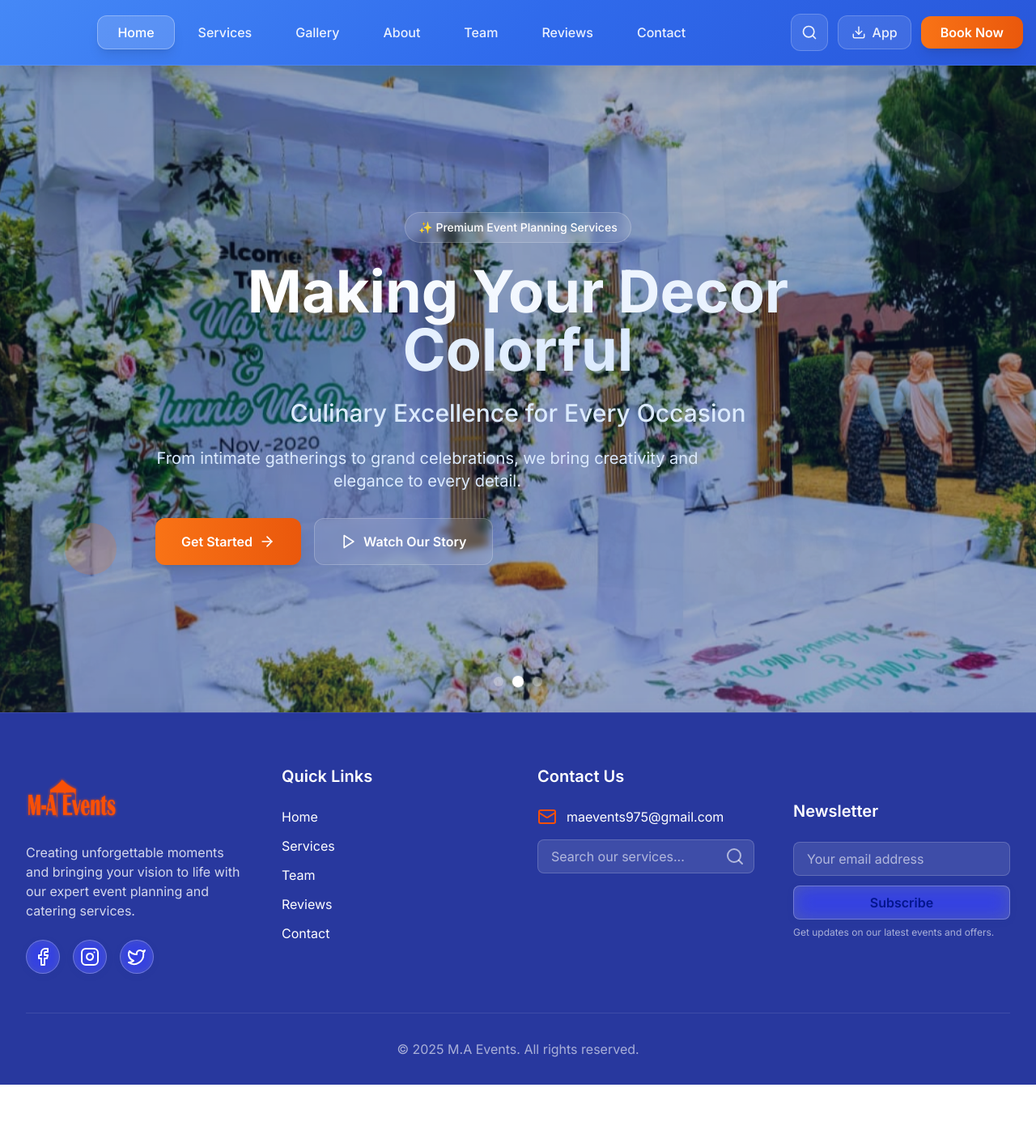
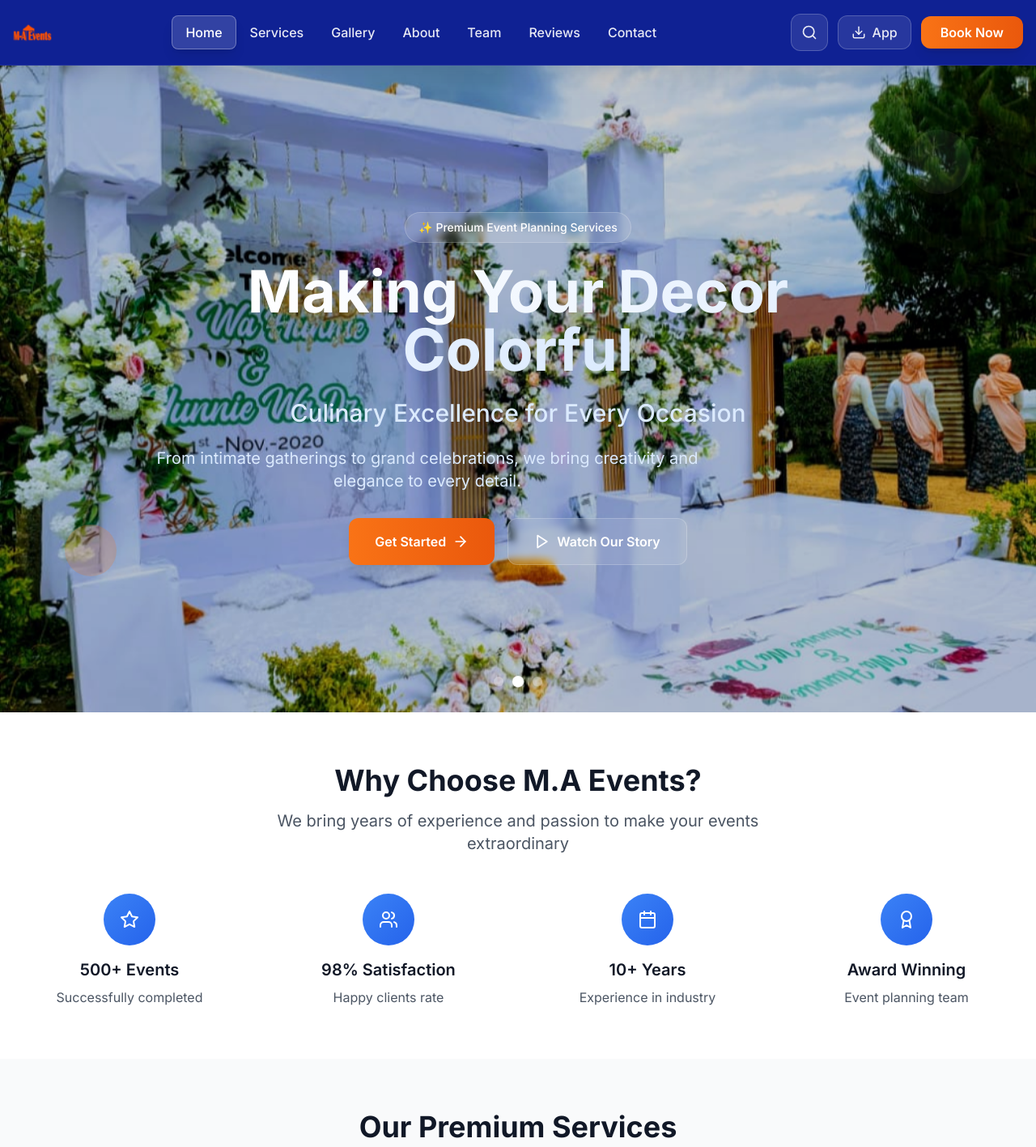
Before and after one commit to alvin20000/ma, a React (Vite) app: page / in a window 1280 px wide. Shown: the top 1417 px of the page at 81% size. Before the commit the page ends 1340 px from the top, so only its background shows below. Built offline with nearby package versions, Linux system fonts and the light colour scheme.

Commit message:
Redesign header and enhance home page

```diff
--- a/src/components/Header.tsx
+++ b/src/components/Header.tsx
@@ -1,5 +1,5 @@
 import React, { useState, useEffect } from 'react';
-import { Menu, X, Search, Download, Home, Briefcase, Camera, Users, Star, MessageCircle, Phone } from 'lucide-react';
+import { Menu, X, Search, Download } from 'lucide-react';
 import { motion, AnimatePresence } from 'framer-motion';
 import Booking from './Booking';
 import logo from '../assets/images/logos/logo.png';
@@ -28,13 +28,13 @@ export default function Header({ activeSection, setActiveSection, isMobileMenuOp
   }, []);
 
   const navigationItems = [
-    { id: 'home', label: 'Home', icon: <Home size={18} /> },
-    { id: 'services', label: 'Services', icon: <Briefcase size={18} /> },
-    { id: 'gallery', label: 'Gallery', icon: <Camera size={18} /> },
-    { id: 'about', label: 'About', icon: <Users size={18} /> },
-    { id: 'team', label: 'Team', icon: <Users size={18} /> },
-    { id: 'reviews', label: 'Reviews', icon: <Star size={18} /> },
-    { id: 'contact', label: 'Contact', icon: <Phone size={18} /> }
+    { id: 'home', label: 'Home' },
+    { id: 'services', label: 'Services' },
+    { id: 'gallery', label: 'Gallery' },
+    { id: 'about', label: 'About' },
+    { id: 'team', label: 'Team' },
+    { id: 'reviews', label: 'Reviews' },
+    { id: 'contact', label: 'Contact' }
   ];
 
   const handleNavClick = (sectionId: string) => {
@@ -65,29 +65,42 @@ export default function Header({ activeSection, setActiveSection, isMobileMenuOp
   const NavLink = ({ item }: { item: typeof navigationItems[0] }) => (
     <motion.button
       onClick={() => handleNavClick(item.id)}
-      className={`modern-nav-link ${activeSection === item.id ? 'active' : ''}`}
+      className={`nav-link-centered ${activeSection === item.id ? 'active' : ''}`}
       whileHover={{ scale: 1.05 }}
       whileTap={{ scale: 0.95 }}
     >
-      <span className="nav-text">{item.label}</span>
+      {item.label}
     </motion.button>
   );
 
   return (
-    <header className="fixed top-0 left-0 right-0 z-50 modern-header">
+    <header className="fixed top-0 left-0 right-0 z-50 footer-header">
       <div className="container mx-auto px-4">
         <div className="flex justify-between items-center h-20">
-          {/* Empty space for logo removal */}
-          <div></div>
+          {/* Logo */}
+          <div className="flex items-center">
+            <motion.div
+              className="h-12 w-12"
+              initial={{ opacity: 0, x: -20 }}
+              animate={{ opacity: 1, x: 0 }}
+              transition={{ duration: 0.5 }}
+            >
+              <img
+                src={logo}
+                alt="M.A Events Logo"
+                className="h-full w-full object-contain"
+              />
+            </motion.div>
+          </div>
 
           {/* Desktop Navigation */}
-          <nav className="hidden lg:flex items-center justify-center space-x-1 flex-1">
+          <nav className="hidden lg:flex items-center justify-center">
             {navigationItems.map((item) => (
               <NavLink key={item.id} item={item} />
             ))}
           </nav>
 
-          {/* Action Buttons */}
+          {/* Search and Action Buttons */}
           <div className="flex items-center space-x-3">
             {/* Search */}
             <AnimatePresence>
@@ -96,7 +109,7 @@ export default function Header({ activeSection, setActiveSection, isMobileMenuOp
                   initial={{ opacity: 0, width: 0 }}
                   animate={{ opacity: 1, width: 'auto' }}
                   exit={{ opacity: 0, width: 0 }}
-                  className="absolute top-full right-0 mt-2 z-50"
+                  className="absolute top-full right-4 mt-2 z-50"
                 >
                   <input
                     type="text"
@@ -114,7 +127,7 @@ export default function Header({ activeSection, setActiveSection, isMobileMenuOp
               whileHover={{ scale: 1.1 }}
               whileTap={{ scale: 0.95 }}
               onClick={() => setIsSearchOpen(!isSearchOpen)}
-              className="modern-icon-btn"
+              className="header-icon-btn"
             >
               <Search size={20} />
             </motion.button>
@@ -124,7 +137,7 @@ export default function Header({ activeSection, setActiveSection, isMobileMenuOp
               whileHover={{ scale: 1.05 }}
               whileTap={{ scale: 0.95 }}
               onClick={handleDownloadApp}
-              className="hidden md:flex modern-action-btn"
+              className="hidden md:flex header-action-btn"
             >
               <Download size={18} />
               <span>App</span>
@@ -135,7 +148,7 @@ export default function Header({ activeSection, setActiveSection, isMobileMenuOp
               whileHover={{ scale: 1.05 }}
               whileTap={{ scale: 0.95 }}
               onClick={() => setShowBooking(true)}
-              className="hidden md:flex modern-primary-btn"
+              className="hidden md:flex header-primary-btn"
             >
               Book Now
             </motion.button>
@@ -144,7 +157,7 @@ export default function Header({ activeSection, setActiveSection, isMobileMenuOp
             <motion.button
               whileHover={{ scale: 1.1 }}
               whileTap={{ scale: 0.95 }}
-              className="lg:hidden modern-icon-btn"
+            className="lg:hidden header-icon-btn"
               onClick={() => setIsMobileMenuOpen(!isMobileMenuOpen)}
             >
               {isMobileMenuOpen ? <X size={24} /> : <Menu size={24} />}
@@ -160,7 +173,7 @@ export default function Header({ activeSection, setActiveSection, isMobileMenuOp
             initial={{ opacity: 0, y: -20 }}
             animate={{ opacity: 1, y: 0 }}
             exit={{ opacity: 0, y: -20 }}
-            className="modern-mobile-menu"
+            className="footer-mobile-menu"
           >
             <div className="container mx-auto px-4 py-6">
               <div className="grid grid-cols-2 gap-3 mb-6">
@@ -168,7 +181,7 @@ export default function Header({ activeSection, setActiveSection, isMobileMenuOp
                   <motion.button
                     key={item.id}
                     onClick={() => handleNavClick(item.id)}
-                    className={`modern-mobile-nav-item ${activeSection === item.id ? 'active' : ''}`}
+                    className={`footer-mobile-nav-item ${activeSection === item.id ? 'active' : ''}`}
                     whileHover={{ scale: 1.02 }}
                     whileTap={{ scale: 0.98 }}
                   >
@@ -182,7 +195,7 @@ export default function Header({ activeSection, setActiveSection, isMobileMenuOp
                   whileHover={{ scale: 1.02 }}
                   whileTap={{ scale: 0.98 }}
                   onClick={handleDownloadApp}
-                  className="modern-action-btn w-full justify-center"
+                  className="header-action-btn w-full justify-center"
                 >
                   <Download size={18} />
                   <span>Download App</span>
@@ -195,7 +208,7 @@ export default function Header({ activeSection, setActiveSection, isMobileMenuOp
                     setShowBooking(true);
                     setIsMobileMenuOpen(false);
                   }}
-                  className="modern-primary-btn w-full justify-center"
+                  className="header-primary-btn w-full justify-center"
                 >
                   Book Now
                 </motion.button>
@@ -212,10 +225,10 @@ export default function Header({ activeSection, setActiveSection, isMobileMenuOp
             initial={{ opacity: 0, y: -50, scale: 0.9 }}
             animate={{ opacity: 1, y: 0, scale: 1 }}
             exit={{ opacity: 0, y: -50, scale: 0.9 }}
-            className="modern-popup"
+            className="download-popup"
           >
             <div className="flex items-start space-x-4">
-              <div className="modern-popup-icon">
+              <div className="popup-icon">
                 <Download size={24} />
               </div>
               <div className="flex-1">
@@ -224,13 +237,13 @@ export default function Header({ activeSection, setActiveSection, isMobileMenuOp
                   Get the M-A Events app for a better experience.
                 </p>
                 <div className="flex space-x-2">
-                  <button className="modern-popup-btn">App Store</button>
-                  <button className="modern-popup-btn">Play Store</button>
+                  <button className="popup-btn">App Store</button>
+                  <button className="popup-btn">Play Store</button>
                 </div>
               </div>
               <button
                 onClick={() => setShowDownloadPopup(false)}
-                className="modern-icon-btn"
+                className="header-icon-btn"
               >
                 <X size={20} />
               </button>
@@ -261,7 +274,7 @@ export default function Header({ activeSection, setActiveSection, isMobileMenuOp
                 <h2 className="text-2xl font-bold text-gray-900">Book Our Services</h2>
                 <button
                   onClick={() => setShowBooking(false)}
-                  className="modern-icon-btn"
+                  className="header-icon-btn"
                 >
                   <X size={24} />
                 </button>
--- a/src/components/Hero.tsx
+++ b/src/components/Hero.tsx
@@ -1,6 +1,6 @@
 import React, { useState, useEffect } from 'react';
 import { motion } from 'framer-motion';
-import { ArrowRight, Play } from 'lucide-react';
+import { ArrowRight, Play, Star, Users, Calendar, Award, Sparkles, Heart } from 'lucide-react';
 import firstImage from '../assets/images/gallery/7.jpg';
 import secondImage from '../assets/images/gallery/9.jpg';
 import thirdImage from '../assets/images/gallery/3.jpg';
@@ -23,6 +23,47 @@ const slides = [
     title: "Stunning Decorations",
     subtitle: "Transform Any Space into Something Magical",
     description: "Our professional team ensures your event is perfectly planned, beautifully decorated, and flawlessly executed."
+  }
+];
+
+const features = [
+  {
+    icon: <Star className="w-6 h-6" />,
+    title: "500+ Events",
+    description: "Successfully completed"
+  },
+  {
+    icon: <Users className="w-6 h-6" />,
+    title: "98% Satisfaction",
+    description: "Happy clients rate"
+  },
+  {
+    icon: <Calendar className="w-6 h-6" />,
+    title: "10+ Years",
+    description: "Experience in industry"
+  },
+  {
+    icon: <Award className="w-6 h-6" />,
+    title: "Award Winning",
+    description: "Event planning team"
+  }
+];
+
+const services = [
+  {
+    icon: <Sparkles className="w-8 h-8" />,
+    title: "Event Decoration",
+    description: "Transform your venue with stunning decorations"
+  },
+  {
+    icon: <Heart className="w-8 h-8" />,
+    title: "Wedding Planning",
+    description: "Make your special day absolutely perfect"
+  },
+  {
+    icon: <Users className="w-8 h-8" />,
+    title: "Corporate Events",
+    description: "Professional events that impress"
   }
 ];
 
@@ -53,6 +94,8 @@ export default function Hero({ onNavigate }: HeroProps) {
   };
 
   return (
+    <div className="min-h-screen">
+      {/* Hero Section */}
       <section className="relative h-screen overflow-hidden bg-gradient-to-br from-blue-900 via-blue-800 to-blue-700">
         {/* Background Slides */}
         {slides.map((slide, index) => (
@@ -131,7 +174,7 @@ export default function Hero({ onNavigate }: HeroProps) {
                   initial={{ opacity: 0, y: 20 }}
                   animate={{ opacity: 1, y: 0 }}
                   transition={{ delay: 0.6 }}
-                className="flex flex-col sm:flex-row gap-4"
+                  className="flex flex-col sm:flex-row gap-4 justify-center"
                 >
                   <motion.button
                     onClick={handleGetStarted}
@@ -184,5 +227,127 @@ export default function Hero({ onNavigate }: HeroProps) {
         <div className="absolute bottom-40 left-20 w-16 h-16 bg-orange-500/20 rounded-full animate-float" style={{ animationDelay: '1s' }} />
         <div className="absolute top-1/2 right-40 w-12 h-12 bg-blue-400/20 rounded-full animate-float" style={{ animationDelay: '2s' }} />
       </section>
+
+      {/* Features Section */}
+      <section className="py-16 bg-white">
+        <div className="container mx-auto px-4">
+          <motion.div
+            initial={{ opacity: 0, y: 20 }}
+            whileInView={{ opacity: 1, y: 0 }}
+            transition={{ duration: 0.5 }}
+            className="text-center mb-12"
+          >
+            <h2 className="text-3xl md:text-4xl font-bold text-gray-900 mb-4">
+              Why Choose M.A Events?
+            </h2>
+            <p className="text-xl text-gray-600 max-w-2xl mx-auto">
+              We bring years of experience and passion to make your events extraordinary
+            </p>
+          </motion.div>
+
+          <div className="grid grid-cols-2 md:grid-cols-4 gap-8">
+            {features.map((feature, index) => (
+              <motion.div
+                key={index}
+                initial={{ opacity: 0, y: 20 }}
+                whileInView={{ opacity: 1, y: 0 }}
+                transition={{ duration: 0.5, delay: index * 0.1 }}
+                className="text-center group"
+              >
+                <div className="w-16 h-16 bg-gradient-to-br from-blue-500 to-blue-600 rounded-full flex items-center justify-center text-white mx-auto mb-4 group-hover:scale-110 transition-transform duration-300">
+                  {feature.icon}
+                </div>
+                <h3 className="text-xl font-semibold text-gray-900 mb-2">{feature.title}</h3>
+                <p className="text-gray-600">{feature.description}</p>
+              </motion.div>
+            ))}
+          </div>
+        </div>
+      </section>
+
+      {/* Services Preview */}
+      <section className="py-16 bg-gray-50">
+        <div className="container mx-auto px-4">
+          <motion.div
+            initial={{ opacity: 0, y: 20 }}
+            whileInView={{ opacity: 1, y: 0 }}
+            transition={{ duration: 0.5 }}
+            className="text-center mb-12"
+          >
+            <h2 className="text-3xl md:text-4xl font-bold text-gray-900 mb-4">
+              Our Premium Services
+            </h2>
+            <p className="text-xl text-gray-600 max-w-2xl mx-auto">
+              From intimate gatherings to grand celebrations, we handle every detail
+            </p>
+          </motion.div>
+
+          <div className="grid grid-cols-1 md:grid-cols-3 gap-8">
+            {services.map((service, index) => (
+              <motion.div
+                key={index}
+                initial={{ opacity: 0, y: 20 }}
+                whileInView={{ opacity: 1, y: 0 }}
+                transition={{ duration: 0.5, delay: index * 0.1 }}
+                className="bg-white rounded-2xl p-8 shadow-lg hover:shadow-xl transition-all duration-300 transform hover:-translate-y-2 group"
+              >
+                <div className="w-16 h-16 bg-gradient-to-br from-orange-500 to-orange-600 rounded-xl flex items-center justify-center text-white mb-6 group-hover:scale-110 transition-transform duration-300">
+                  {service.icon}
+                </div>
+                <h3 className="text-xl font-semibold text-gray-900 mb-4">{service.title}</h3>
+                <p className="text-gray-600 mb-6">{service.description}</p>
+                <motion.button
+                  whileHover={{ scale: 1.05 }}
+                  whileTap={{ scale: 0.95 }}
+                  onClick={handleGetStarted}
+                  className="text-blue-600 font-semibold hover:text-blue-700 transition-colors duration-300 flex items-center space-x-2"
+                >
+                  <span>Learn More</span>
+                  <ArrowRight size={16} />
+                </motion.button>
+              </motion.div>
+            ))}
+          </div>
+        </div>
+      </section>
+
+      {/* Call to Action */}
+      <section className="py-16 bg-gradient-to-r from-blue-600 to-blue-800">
+        <div className="container mx-auto px-4 text-center">
+          <motion.div
+            initial={{ opacity: 0, y: 20 }}
+            whileInView={{ opacity: 1, y: 0 }}
+            transition={{ duration: 0.5 }}
+          >
+            <h2 className="text-3xl md:text-4xl font-bold text-white mb-6">
+              Ready to Plan Your Perfect Event?
+            </h2>
+            <p className="text-xl text-blue-100 mb-8 max-w-2xl mx-auto">
+              Let's bring your vision to life with our expert planning and attention to detail
+            </p>
+            <div className="flex flex-col sm:flex-row gap-4 justify-center">
+              <motion.button
+                onClick={handleGetStarted}
+                whileHover={{ scale: 1.05 }}
+                whileTap={{ scale: 0.95 }}
+                className="px-8 py-4 bg-white text-blue-600 font-semibold rounded-xl hover:bg-gray-100 transition-all duration-300 shadow-lg hover:shadow-xl"
+              >
+                Start Planning Now
+              </motion.button>
+              <motion.a
+                href="https://wa.me/256766455792?text=I'm interested in your event planning services"
+                target="_blank"
+                rel="noopener noreferrer"
+                whileHover={{ scale: 1.05 }}
+                whileTap={{ scale: 0.95 }}
+                className="px-8 py-4 bg-transparent border-2 border-white text-white font-semibold rounded-xl hover:bg-white hover:text-blue-600 transition-all duration-300"
+              >
+                Contact Us on WhatsApp
+              </motion.a>
+            </div>
+          </motion.div>
+        </div>
+      </section>
+    </div>
   );
 }
--- a/src/index.css
+++ b/src/index.css
@@ -18,11 +18,8 @@
 
 @layer components {
   /* Modern Header Styles */
-  .modern-header {
-    background: linear-gradient(135deg,
-      rgba(59, 130, 246, 0.95) 0%,
-      rgba(37, 99, 235, 0.95) 50%,
-      rgba(29, 78, 216, 0.95) 100%);
+  .footer-header {
+    background: rgba(3, 22, 142, 0.95);
     backdrop-filter: blur(20px);
     border-bottom: 1px solid rgba(255, 255, 255, 0.1);
     box-shadow: 0 8px 32px rgba(0, 0, 0, 0.1);
@@ -36,55 +33,51 @@
     border: 1px solid rgba(255, 255, 255, 0.2);
   }
 
-  .modern-nav-link {
-    @apply flex items-center justify-center px-6 py-2 rounded-xl font-medium text-white/90 transition-all duration-300 hover:text-white hover:bg-white/10 border border-transparent hover:border-white/20;
+  .nav-link-centered {
+    @apply px-4 py-2 rounded-lg font-medium text-white/90 transition-all duration-300 hover:text-white hover:bg-white/10 border border-transparent hover:border-white/20;
   }
 
-  .modern-nav-link.active {
+  .nav-link-centered.active {
     @apply bg-white/15 text-white border-white/30 shadow-lg;
   }
 
-  .modern-icon-btn {
+  .header-icon-btn {
     @apply p-3 rounded-xl bg-white/10 text-white/90 hover:bg-white/20 hover:text-white transition-all duration-300 border border-white/20 hover:border-white/30;
   }
 
-  .modern-action-btn {
+  .header-action-btn {
     @apply flex items-center space-x-2 px-4 py-2 rounded-xl bg-white/10 text-white/90 hover:bg-white/20 hover:text-white transition-all duration-300 border border-white/20 hover:border-white/30 font-medium;
   }
 
-  .modern-primary-btn {
+  .header-primary-btn {
     @apply flex items-center space-x-2 px-6 py-2 rounded-xl bg-gradient-to-r from-orange-500 to-orange-600 text-white hover:from-orange-600 hover:to-orange-700 transition-all duration-300 font-semibold shadow-lg hover:shadow-xl;
-  }
-
-  .modern-search-input {
-    @apply w-64 px-4 py-2 rounded-xl bg-white/10 text-white placeholder-white/60 border border-white/20 focus:border-white/40 focus:bg-white/15 transition-all duration-300 backdrop-filter backdrop-blur-sm;
   }
 
   .modern-search-dropdown {
     @apply w-64 px-4 py-2 rounded-xl bg-white text-gray-900 placeholder-gray-500 border border-gray-200 focus:border-blue-400 focus:outline-none transition-all duration-300 shadow-lg;
   }
 
-  .modern-mobile-menu {
-    @apply absolute top-full left-0 right-0 bg-gradient-to-br from-blue-600/95 to-blue-800/95 backdrop-filter backdrop-blur-xl border-t border-white/10 shadow-2xl;
+  .footer-mobile-menu {
+    @apply absolute top-full left-0 right-0 bg-gradient-to-br from-blue-900/95 to-blue-800/95 backdrop-filter backdrop-blur-xl border-t border-white/10 shadow-2xl;
   }
 
-  .modern-mobile-nav-item {
+  .footer-mobile-nav-item {
     @apply flex items-center justify-center p-4 rounded-xl bg-white/10 text-white/90 hover:bg-white/20 hover:text-white transition-all duration-300 border border-white/20 hover:border-white/30 font-medium;
   }
 
-  .modern-mobile-nav-item.active {
+  .footer-mobile-nav-item.active {
     @apply bg-white/20 text-white border-white/40;
   }
 
-  .modern-popup {
+  .download-popup {
     @apply fixed top-24 right-4 bg-white rounded-2xl shadow-2xl p-6 max-w-sm z-50 border border-gray-100;
   }
 
-  .modern-popup-icon {
+  .popup-icon {
     @apply w-12 h-12 rounded-xl bg-gradient-to-br from-blue-500 to-blue-600 flex items-center justify-center text-white flex-shrink-0;
   }
 
-  .modern-popup-btn {
+  .popup-btn {
     @apply px-4 py-2 bg-gradient-to-r from-blue-500 to-blue-600 text-white rounded-lg hover:from-blue-600 hover:to-blue-700 transition-all duration-300 font-medium text-sm;
   }
 
```
Lines whose indentation alone changed are shown as unchanged.
